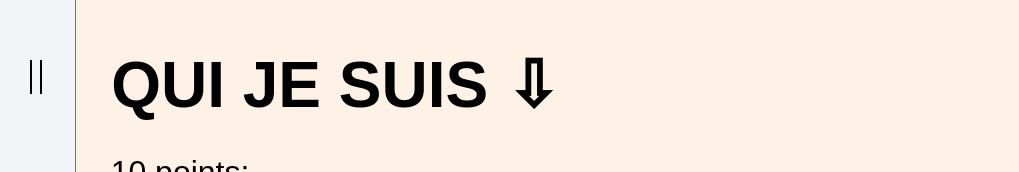
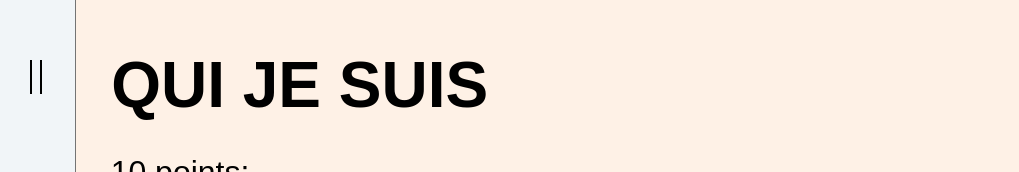
Before and after one commit to idrissdiakite/portfolio-react, a React (Create React App) app: page /whoiam in a window 1280 px wide. Shown: the top 172 px of the page, without its empty margins (0-1019 px from the left). Built offline with nearby package versions, Linux system fonts and the light colour scheme; a web font is replaced by a local one.

Commit message:
🔥 [WHOIAM] Deleted span

```diff
--- a/src/components/Whoiam/index.js
+++ b/src/components/Whoiam/index.js
@@ -6,7 +6,7 @@ import "./style.scss";
 const Me = () => {
   return (
     <>
-      <h1 className="whoiam__title">Qui je suis <span>⇩</span></h1>
+      <h1 className="whoiam__title">Qui je suis</h1>
       <motion.p
         className="whoiam__suptitle"
         initial={{ opacity: 0, x: '-100%' }}
```
